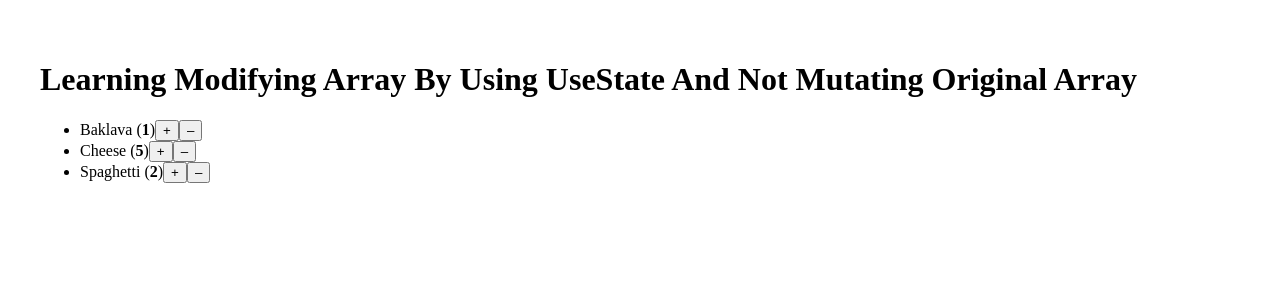
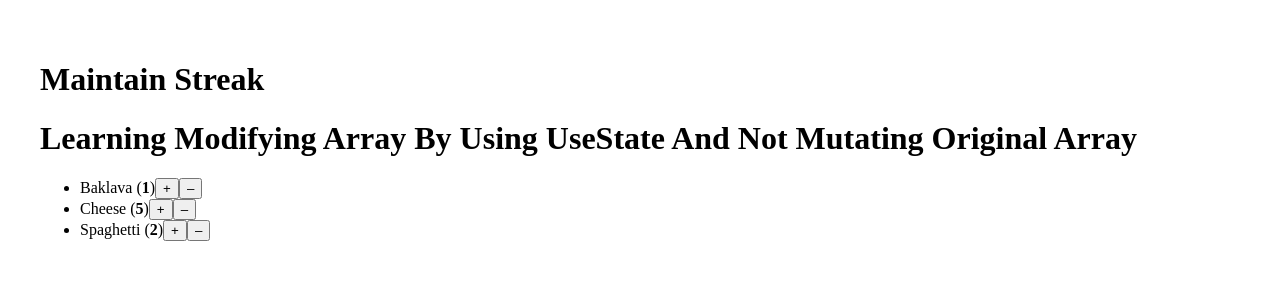
Before and after one commit to saifGit2417/react-version_control_system, a React (Vite) app: page / in a window 1280 px wide. Shown: the top 300 px of the page. Built offline with nearby package versions, Linux system fonts and the light colour scheme.

Commit message:
maintain

```diff
--- a/src/App.tsx
+++ b/src/App.tsx
@@ -3,6 +3,7 @@ import ArrayUseStateProblem2 from "./Components/ArrayUseStateProblem2";
 const App = () => {
   return (
     <div>
+      <h1>maintain streak</h1>
       <ArrayUseStateProblem2 />
     </div>
   );
```
